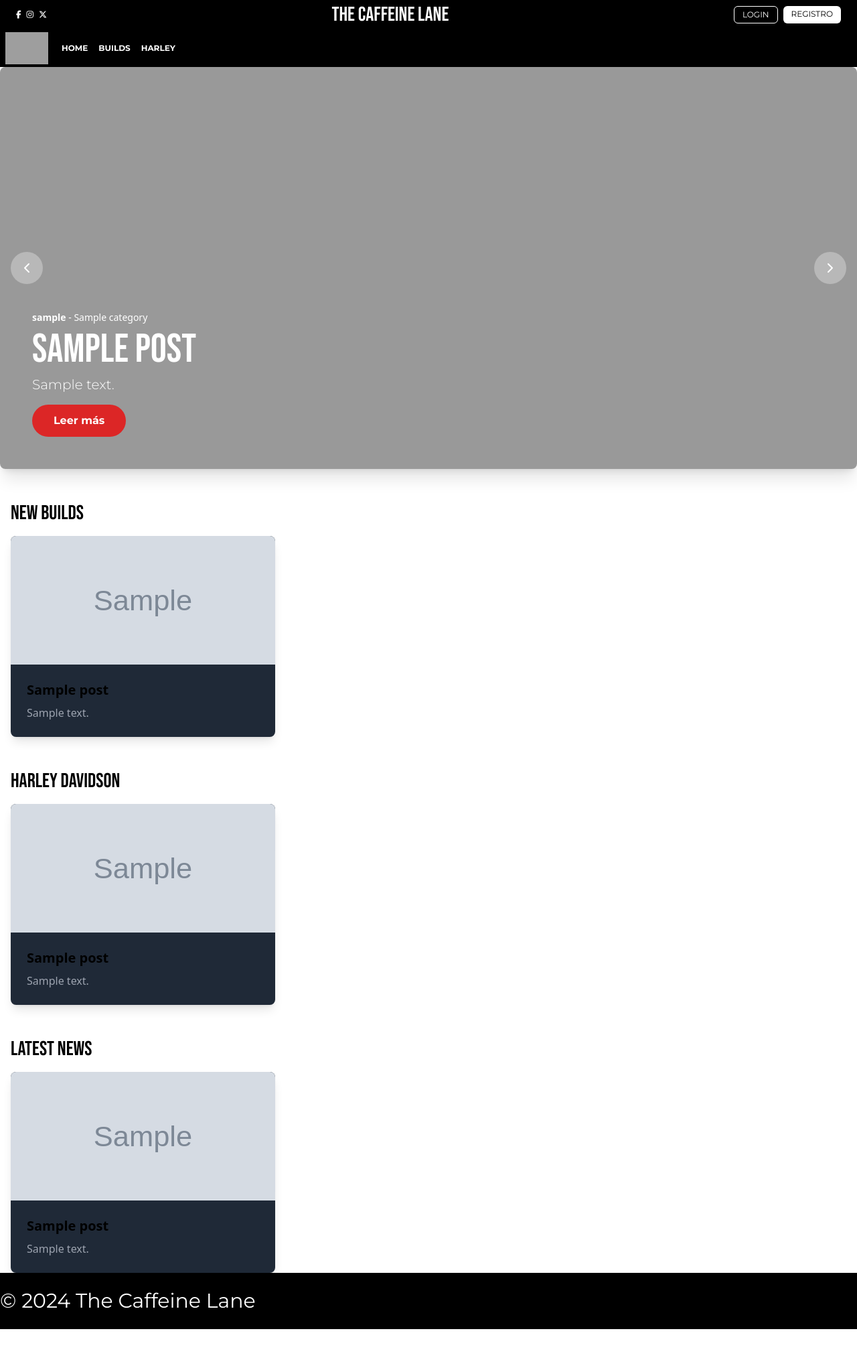
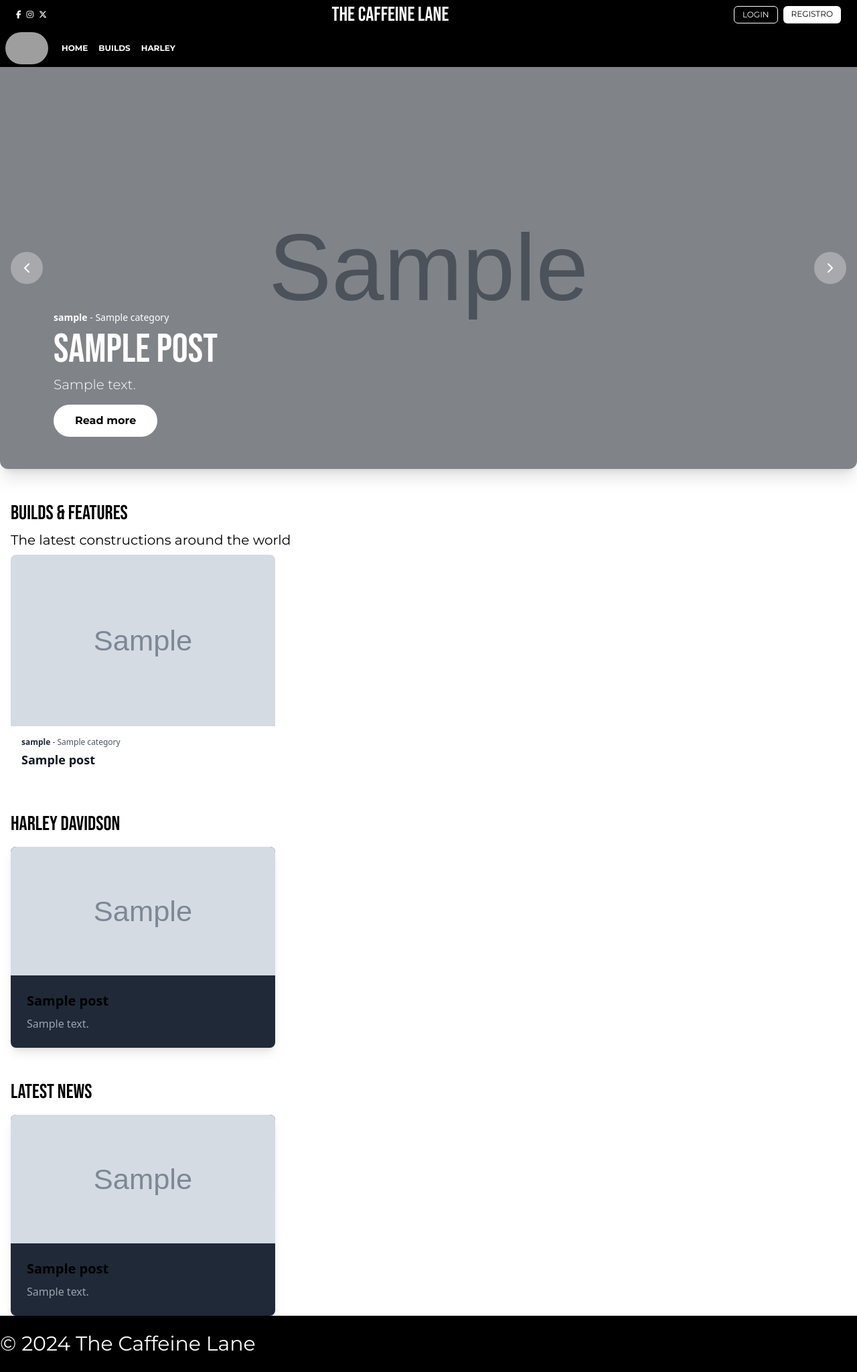
Before and after one commit to acevedo-daniel/the-caffeine-lane-blog, a Django app: template apps/core/templates/core/home.html in a window 1280 px wide. Shown: the whole page at 67% size. Before the commit the page ends 1984 px from the top, so only its background shows below. Run offline with Django 5.2, Linux system fonts and the light colour scheme; tables that the repository leaves empty hold one stand-in row (values such as "Sample post"); the template is opened without the code that fills it: values that come from a table or form of the project are taken from there, most other values are stand-ins (such as "Sample title", 1, 10 or a date in 2020); grey boxes marked "Sample" are stand-in pictures; some libraries are stand-ins or nearby versions; grey boxes are pictures that could not be loaded.

Commit message:
home big update

```diff
--- a/apps/core/templates/core/home.html
+++ b/apps/core/templates/core/home.html
@@ -7,23 +7,18 @@
 
     {# Sección del Carrusel Principal #}
     {% if banner_posts %}
-        <section class="relative w-full h-96 md:h-[600px] overflow-hidden rounded-lg shadow-xl">
-            {# Contenedor de las diapositivas #}
+        <section class="relative w-full h-96 md:h-[600px] overflow-hidden rounded-b-xl shadow-xl">
             <div id="carousel-container" class="absolute inset-0 flex transition-transform duration-500 ease-in-out">
                 {% for post in banner_posts %}
-                    {# Cada diapositiva del carrusel con el diseño simple #}
                     <div class="carousel-slide flex-none w-full h-full bg-cover bg-center"
-                         style="background-image: url('{{ posts.image.url }}');">
+                         style="background-image: url('{{ post.image.url }}');">
 
-                        {# Capa de superposición para mejorar la legibilidad del texto #}
                         <div class="absolute inset-0 bg-black bg-opacity-40"></div>
 
-                        {# Contenido del post en la diapositiva #}
-                        <div class="relative z-10 flex flex-col justify-end p-6 md:p-12 w-full h-full text-white">
+                        <div class="relative z-10 flex flex-col justify-end px-12 py-6 md:px-20 md:py-12 w-full h-full text-white">
                             <div class="max-w-3xl">
-                                {# Información del autor y categoría #}
                                 <div class="text-sm font-light mb-2">
-                                    {# Usamos post.author.username y un bucle para las categorías #}
+
                                     <span class="font-bold">{{ post.author.username }}</span> -
                                     {% for category in post.category.all %}
                                         <span>{{ category.name }}{% if not forloop.last %}, {% endif %}</span>
@@ -35,8 +30,8 @@
                                 <p class="font-mont text-lg md:text-xl font-light mb-4">
                                     {{ post.content|truncatewords:25 }}
                                 </p>
-                                <a href="#" class="inline-block bg-red-600 hover:bg-red-700 text-white font-bold font-mont py-3 px-8 rounded-full transition duration-300 ease-in-out transform hover:scale-105">
-                                    Leer más
+                                <a href="#" class="inline-block bg-white text-black font-bold font-mont py-3 px-8 rounded-full transition duration-300 ease-in-out transform hover:scale-105 hover:bg-red-600 hover:text-white">
+                                    Read more
                                 </a>
                             </div>
                         </div>
@@ -54,22 +49,29 @@
         </section>
     {% endif %}
 
-    {# Espacio para el resto del contenido #}
     <div class="mt-12 container mx-auto px-4">
-        {# Sección para "New Builds" #}
+        {# Sección para "Latest Builds" #}
     <section class="mt-12">
-            <h2 class="font-bebas text-3xl mb-4">New Builds</h2>
+        <h2 class="font-bebas text-3xl mb-2">Builds & Features</h2>
+        <h3 class="font-mont text-xl mb-2">The latest constructions around the world</h3>
         <div class="grid grid-cols-1 md:grid-cols-2 lg:grid-cols-3 gap-8">
             {% for post in new_builds %}
-                    <div class="bg-gray-800 rounded-lg shadow-lg overflow-hidden">
+                <a href="{% url 'post_detail' post.slug %}" class="block">
+                    <div class="bg-white rounded-lg overflow-hidden transition-transform duration-300 hover:scale-105">
                         {% if post.image %}
-                            <img src="{{ post.image.url }}" alt="{{ post.title }}" class="w-full h-48 object-cover">
+                            <img src="{{ post.image.url }}" alt="{{ post.title }}" class="w-full h-64 object-cover">
                         {% endif %}
-                        <div class="p-6">
-                            <h3 class="text-xl font-bold">{{ post.title }}</h3>
-                            <p class="text-gray-400 mt-2">{{ post.content|truncatewords:20 }}</p>
+                        <div class="p-4">
+                            <div class="text-xs text-gray-600 mb-1">
+                                <span class="font-bold text-gray-800">{{ post.author.username }}</span> -
+                                {% for category in post.category.all %}
+                                    <span>{{ category.name }}{% if not forloop.last %}, {% endif %}</span>
+                                {% endfor %}
+                            </div>
+                            <h3 class="text-lg font-bold text-gray-900">{{ post.title }}</h3>
                         </div>
                     </div>
+                </a>
             {% endfor %}
         </div>
     </section>
--- a/apps/core/templates/core/landing.html
+++ b/apps/core/templates/core/landing.html
@@ -9,8 +9,8 @@
 {% block content %}
     <div class="bg-black flex flex-col items-center justify-center min-h-screen">
         <h1 class="font-bebas text-7xl mb-8 text-white tracking-wide ">THE CAFFEINE LANE</h1>
-        <a href="{% url 'home' %}" class="bg-white hover:bg-gray-100 text-black font-mont font-extrabold py-2 px-5 rounded-md shadow-lg text-2xl uppercase transition duration-300 ease-in-out transform hover:scale-105">
-            EXPLORE
+        <a href="{% url 'home' %}" class="bg-white text-black hover:bg-red-600 hover:text-white font-mont font-bold py-2 px-5 rounded-full shadow-lg text-xl transition duration-300 ease-in-out transform hover:scale-105">
+            Join us
         </a>
     </div>
 {% endblock %}
--- a/templates/base.html
+++ b/templates/base.html
@@ -37,13 +37,13 @@
 
             <div class="flex space-x-2">
                 <a href="#" class="text-white font-mont text-xs uppercase hover:text-red-500 transition px-3 py-1 border border-white rounded-md">Login</a>
-                <a href="#" class="bg-white text-black font-mont text-xs uppercase hover:bg-red-500 hover:text-white transition px-3 py-1 rounded-md">Registro</a>
+                <a href="#" class="bg-white text-black font-mont text-xs uppercase hover:bg-red-600 hover:text-white transition px-3 py-1 rounded-md">Registro</a>
             </div>
         </div>
 
         <div class="flex items-center px-2 py-1 space-x-5">
-            <a href="{% url 'home' %}" class="flex items-center hover:opacity-80 transition">
-                <img src="{% static '\images\harley-davidson-logo.png' %}" alt="The Caffeine Lane Logo" class="h-12 w-auto">
+            <a href="{% url 'home' %}" class="flex items-center transition-transform duration-300 hover:scale-110">
+            <img src="{% static '\images\caffeinelane-logo-2.png' %}" alt="The Caffeine Lane Logo" class="h-12 w-auto rounded-full">
             </a>
             <nav class="flex space-x-4 text-xs">
                 <a href="{% url 'home' %}" class="text-white font-mont font-bold uppercase hover:text-red-500 transition">Home</a>
```
Also changed, not shown: apps/core/views.py (+10 -13 lines), apps/accounts/migrations/0001_initial.py, apps/posts/migrations/0001_initial.py, apps/posts/migrations/0002_alter_post_image.py (deleted), media/posts/media/coffeineline-build-1.jpg (added), media/posts/media/coffeineline-build-2.jpg (added), media/posts/media/coffeineline-build-3.jpg (added), media/posts/media/coffeineline-build-4.jpg (added), media/posts/media/coffeineline-build-5.jpg (added), 2 other files. Lines whose indentation alone changed are shown as unchanged.
